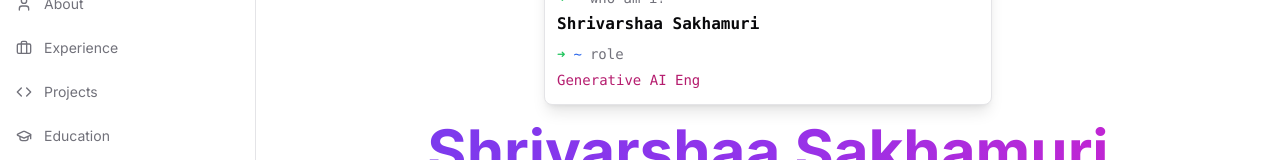
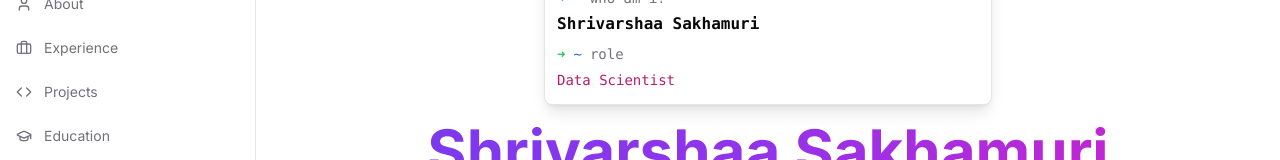
Before and after one commit to ShriVarshaaSakhamuri1/portfolio-Shrivarshaa, a Next.js app: page /shrivarshaasakhamuri in a window 1280 px wide. Shown: the part 134-294 px from the top of the page. Built offline with nearby package versions, Linux system fonts and the light colour scheme.

Commit message:
modified typing effect

```diff
--- a/components/ui/typing-effect.tsx
+++ b/components/ui/typing-effect.tsx
@@ -8,6 +8,7 @@ export function TypingEffect() {
 
   const textArray = [
     "AI/ML Engineer",
+    "Data Scientist",
     "Generative AI Engineer",
     "MLOps Engineer"
   ];
```
